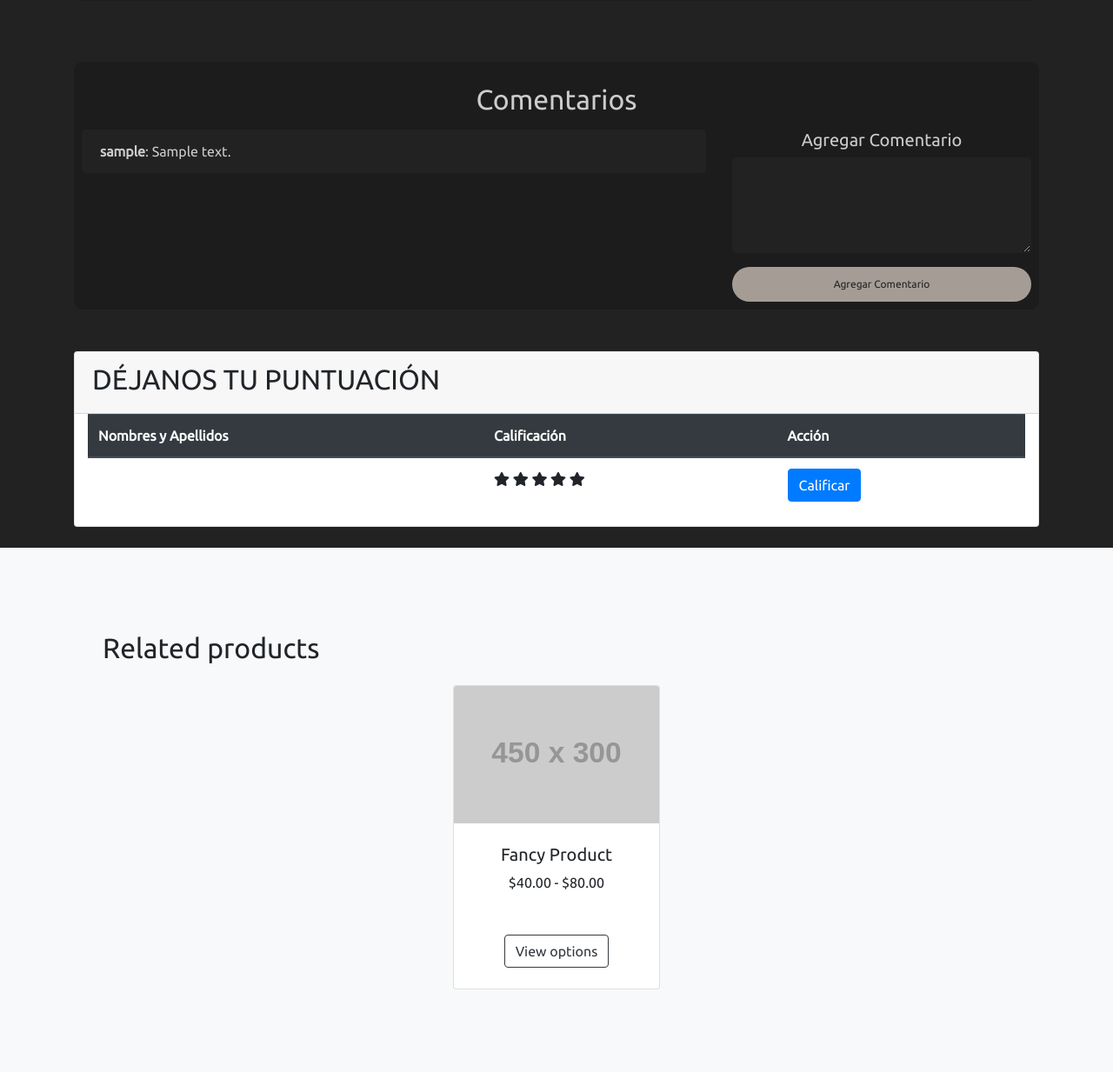
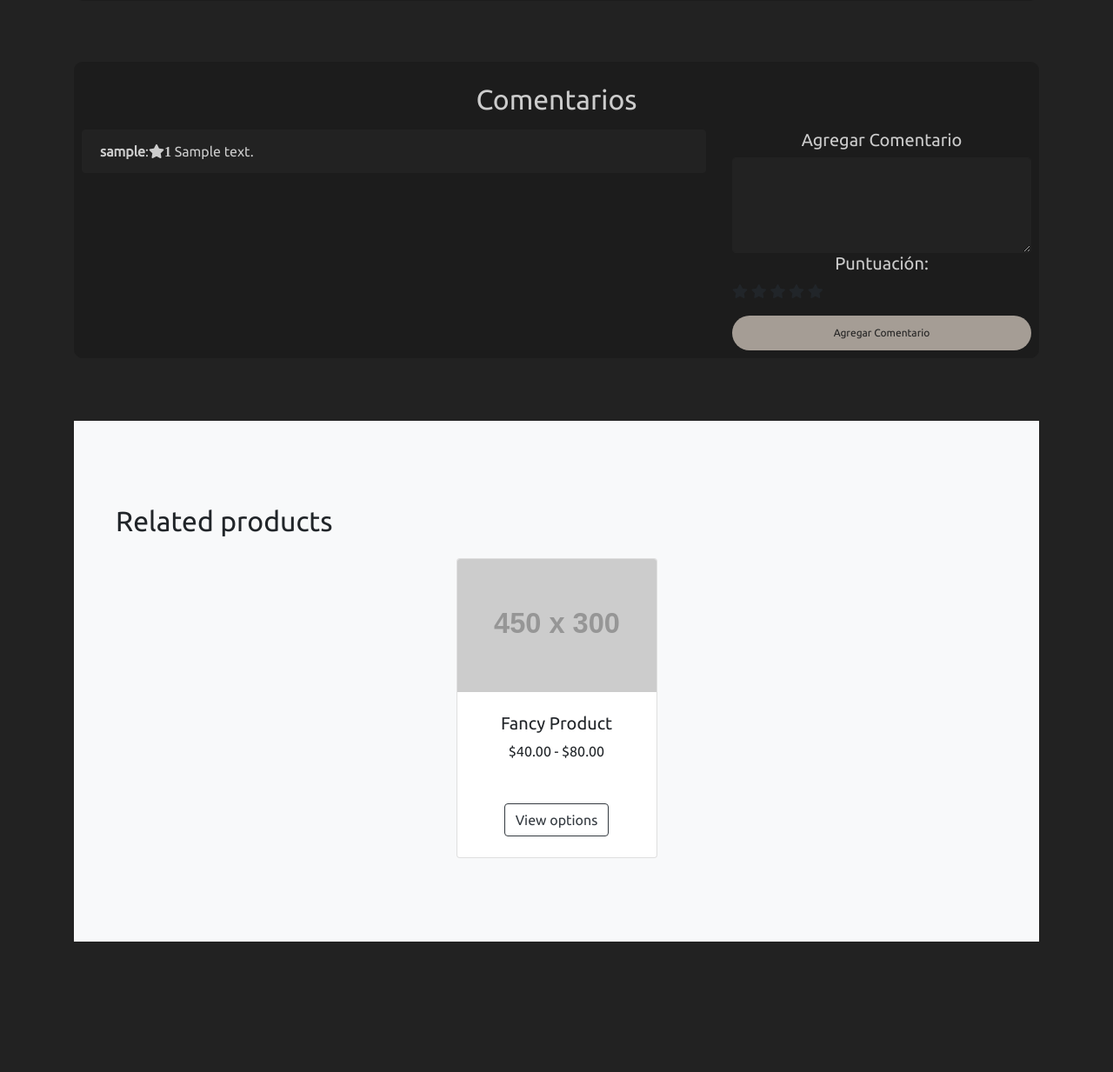
Before and after one commit to JoseOLDG/Prizus, a Django app: a page that uses Prizus/core/templates/products/producto.html in a window 1280 px wide. Shown: the part 721-1954 px from the top of the page at 87% size. Run offline with Django 3.2, Linux system fonts and the light colour scheme; tables that the repository leaves empty hold one stand-in row (values such as "Sample post"); grey boxes marked "Sample" are stand-in pictures; grey boxes labelled with a size stand in for pictures from a placeholder-image service; data that the repository does not hold is empty; some libraries are stand-ins or nearby versions.

Commit message:
Integrando Calificación a Comentario y a backend

```diff
--- a/Prizus/core/models.py
+++ b/Prizus/core/models.py
@@ -1,17 +1,9 @@
 from django.db import models
 from django.contrib.auth.models import User
 from autoslug import AutoSlugField
+from django.core.validators import MaxValueValidator, MinValueValidator
 
 # Create your models here.
-
-class comentario(models.Model):
-    usuario = models.ForeignKey(User, on_delete=models.CASCADE)
-    texto = models.TextField()
-    fecha_publicacion = models.DateTimeField(auto_now_add=True)
-
-    def __str__(self):
-        return f"Comentario de {self.usuario.username}"
-
 
 class producto(models.Model):
 
@@ -55,6 +47,20 @@
     def __str__(self):
         return f"{self.nombre}, {self.marca}, {self.genero}, {self.contenido_neto}"
 
+class comentario(models.Model):
+    producto = models.ForeignKey(producto, on_delete=models.CASCADE)
+    usuario = models.ForeignKey(User, on_delete=models.CASCADE)
+    texto = models.TextField()
+    puntuacion = models.IntegerField(
+        default=1,
+        validators=[MaxValueValidator(5), MinValueValidator(1)]
+     )
+    fecha_publicacion = models.DateTimeField(auto_now_add=True)
+
+
+    def __str__(self):
+        return f"Comentario de {self.usuario.username}"
+
 class tiendaOnline(models.Model):
     nombre = models.CharField(max_length=100)
     webScraping_tag = models.CharField(max_length=100)
@@ -80,6 +86,3 @@
 
     def __str__(self):
         return f"{self.producto.nombre}, ${self.precio_registrado} en {self.fecha_cambio}"
-
-class Calificacion(models.Model):
-    puntuacion = models.PositiveIntegerField()
--- a/Prizus/core/static/core/css/producto.css
+++ b/Prizus/core/static/core/css/producto.css
@@ -126,3 +126,7 @@
     color: #CCCCCC !important;
     border-color: transparent !important;
 }
+
+input[type="radio"] {
+    display: none;
+}
--- a/Prizus/core/templates/products/comentario.html
+++ b/Prizus/core/templates/products/comentario.html
@@ -12,7 +12,7 @@
             {% if comentarios %}
                 {% for comentario in comentarios %}
                     <li class="list-group-item lista-comentarios">
-                        <strong>{{ comentario.usuario.username }}</strong>: {{ comentario.texto }}
+                        <strong>{{ comentario.usuario.username }}</strong>:<span class="fa fa-star">{{ comentario.puntuacion }}</span> {{ comentario.texto }}
                     </li>
                 {% endfor %}
             {% else %}
@@ -28,9 +28,50 @@
                 {% csrf_token %}
                 <div class="form-group">
                     <textarea class="form-control hacer-comentarios" id="texto" name="texto" rows="4" required></textarea>
+                    <h3 class="tta">Puntuación: </h3>
+                        <SPAN class="fa fa-star" onclick="calificar(this)"  style="cursor: pointer;" id="1estrella">
+                            <input type="radio" name="puntuacion" value="1" required>
+                        </SPAN>
+
+                        <SPAN class="fa fa-star" onclick="calificar(this)"  style="cursor: pointer;" id="2estrella">
+                            <input type="radio" name="puntuacion" value="2" required>
+                        </SPAN>
+
+                        <SPAN class="fa fa-star" onclick="calificar(this)"  style="cursor: pointer;" id="3estrella">
+                            <input type="radio" name="puntuacion" value="3" required>
+                        </SPAN>
+
+                        <SPAN class="fa fa-star" onclick="calificar(this)"  style="cursor: pointer;" id="4estrella">
+                            <input type="radio" name="puntuacion" value="4" required>
+                        </SPAN>
+
+                        <SPAN class="fa fa-star" onclick="calificar(this)"  style="cursor: pointer;" id="5estrella">
+                            <input type="radio" name="puntuacion" value="5" required>
+                        </SPAN>
+                    </td>
                 </div>
                 <button type="submit" class="btnn">Agregar Comentario</button>
             </form>
         </div>
     </div>
 </div>
+
+<script>
+    var contador;
+    function calificar(item){
+        contador=item.id[0];
+        let nombre = item.id.substring(1);
+        var radioInput = document.querySelector('input[name="puntuacion"][value="' + contador + '"]');
+        for(let i=0;i<5;i++){
+            if(i<contador){
+                document.getElementById((i+1)+nombre).style.color="#CCCCCC";
+                radioInput.checked = true;
+            }else{
+                document.getElementById((i+1)+nombre).style.color="black";
+            }
+        }
+    }
+    function Mensaje(){
+        alert("Gracias por calificar este producto con "+contador+" estrellas.")
+    }
+</script>
--- a/Prizus/core/templates/products/producto.html
+++ b/Prizus/core/templates/products/producto.html
@@ -44,40 +44,6 @@
     {% include 'products/comentario.html' %}
 </section>
 <link rel="stylesheet" href="https://use.fontawesome.com/releases/v5.15.4/css/all.css" integrity="sha384-DyZ88mC6Up2uqS4h/KRgHuoeGwBcD4Ng9SiP4dIRy0EXTlnuz47vAwmeGwVChigm" crossorigin="anonymous"/>
-<div class="card">
-    <div class="card-header">
-    <h2>DÉJANOS TU PUNTUACIÓN<h2>
-    </div>
-        <div class="col-12">
-            <table class="table" id="tabla_calificacion">
-                <thead class="thead-dark">
-                    <tr>
-                        <th>Nombres y Apellidos</th>
-                        <th>Calificaci&oacute;n</th>
-                        <th>Acci&oacute;n</th>
-                    </tr>
-                </thead>
-                <tbody>
-                    <tr>
-                        <td>{{ user.username }}</td>
-                        <td>
-                            <SPAN class="fa fa-star" onclick="calificar(this)"  style="cursor: pointer;" id="1estrella"></SPAN>
-
-                            <SPAN class="fa fa-star" onclick="calificar(this)"  style="cursor: pointer;" id="2estrella"></SPAN>
-
-                            <SPAN class="fa fa-star" onclick="calificar(this)"  style="cursor: pointer;" id="3estrella"></SPAN>
-
-                            <SPAN class="fa fa-star" onclick="calificar(this)"  style="cursor: pointer;" id="4estrella"></SPAN>
-
-                            <SPAN class="fa fa-star" onclick="calificar(this)"  style="cursor: pointer;" id="5estrella"></SPAN>
-                        </td>
-                        <td><button class="btn btn-primary" onclick="Mensaje()" >Calificar</button></td>
-                    </tr>
-                </tbody>
-            </table>
-              </div>
-        </div>
-</div>
 <br>
 <!-- Related items section-->
 <section class="py-5 bg-light">
@@ -183,24 +149,5 @@
         });
     });
 </script>
-<script>
-    var contador;
-    function calificar(item){
-        console.log(item)
-        contador=item.id[0];
-        let nombre = item.id.substring(1);
-        for(let i=0;i<5;i++){
-            if(i<contador){
-
-                document.getElementById((i+1)+nombre).style.color="#CCCCCC";
-            }else{
-                document.getElementById((i+1)+nombre).style.color="black";
-            }
-        }
-    }
-    function Mensaje(){
-        alert("Gracias por calificar este producto con "+contador+" estrellas.")
-    }
-</script>
 
 {% endblock %}
--- a/Prizus/core/views.py
+++ b/Prizus/core/views.py
@@ -24,7 +24,6 @@
 from bs4 import BeautifulSoup
 import requests
 from django.http import JsonResponse
-from .models import Calificacion
 from django.contrib.auth import logout
 from django.shortcuts import redirect
 
@@ -113,13 +112,11 @@
     perfume = get_object_or_404(producto, slug=slug)
 
     if request.method == 'POST':
-        try:
-            texto = request.POST['texto']
-            comments = comentario(usuario=request.user, texto=texto)
-            comments.save()
-            return redirect('producto')
-        except:
-            return redirect('login')
+        texto = request.POST['texto']
+        puntuacion = int(request.POST.get('puntuacion'))
+        comments = comentario(producto=perfume, usuario=request.user, texto=texto, puntuacion=puntuacion)
+        comments.save()
+        return redirect('producto', slug=perfume.slug)
 
     content = {
         'comentarios': comentarios,
@@ -165,17 +162,6 @@
         return redirect('admin:index')
     else:
         return render(request, 'registration2/login2.html', {"form": AuthenticationForm(), "error": "You are not authorized to access this page."})
-
-def guardar_puntuacion(request):
-    if request.method == 'POST':
-        puntuacion = int(request.POST.get('puntuacion'))
-
-        calificacion = Calificacion(puntuacion=puntuacion)
-        calificacion.save()
-
-        return JsonResponse({'message': f'Calificación guardada: {puntuacion} estrellas.'})
-
-    return JsonResponse({'error': 'Este endpoint solo admite solicitudes POST.'})
 
 def obtener_productos_por_genero(request):
     genero = request.GET.get('genero', None)
```
